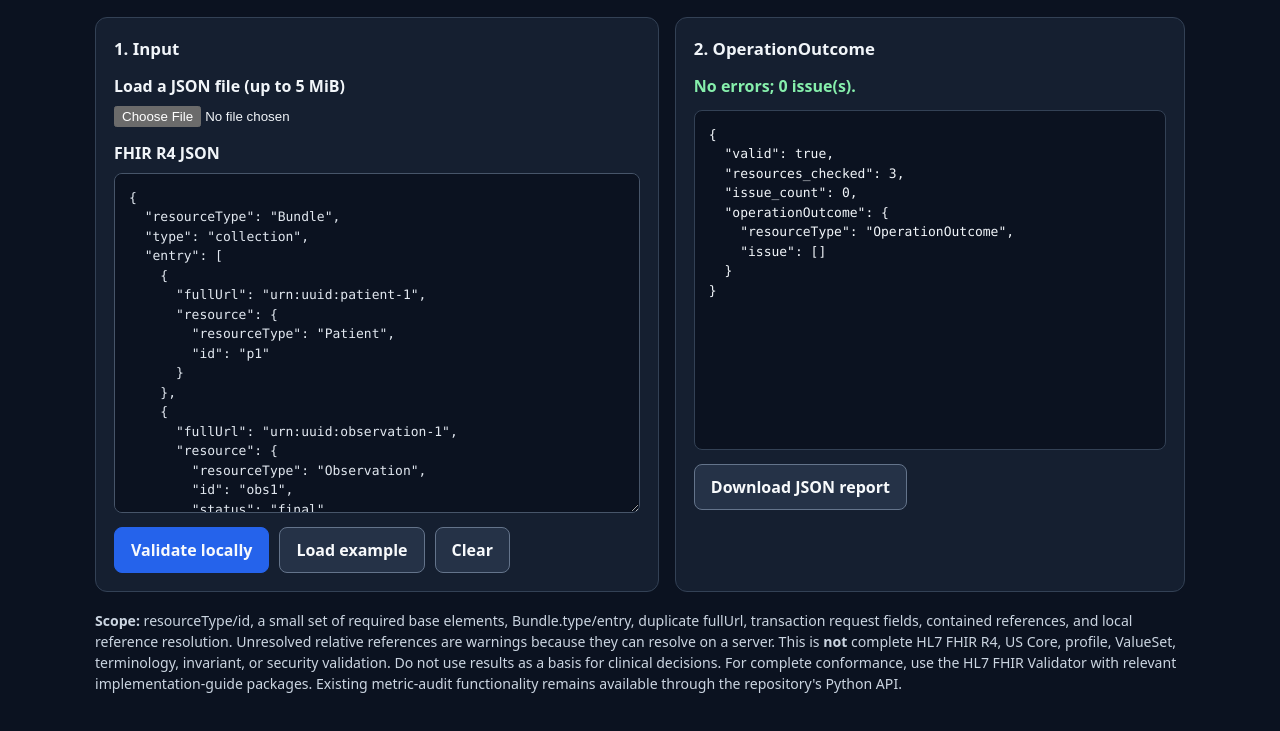
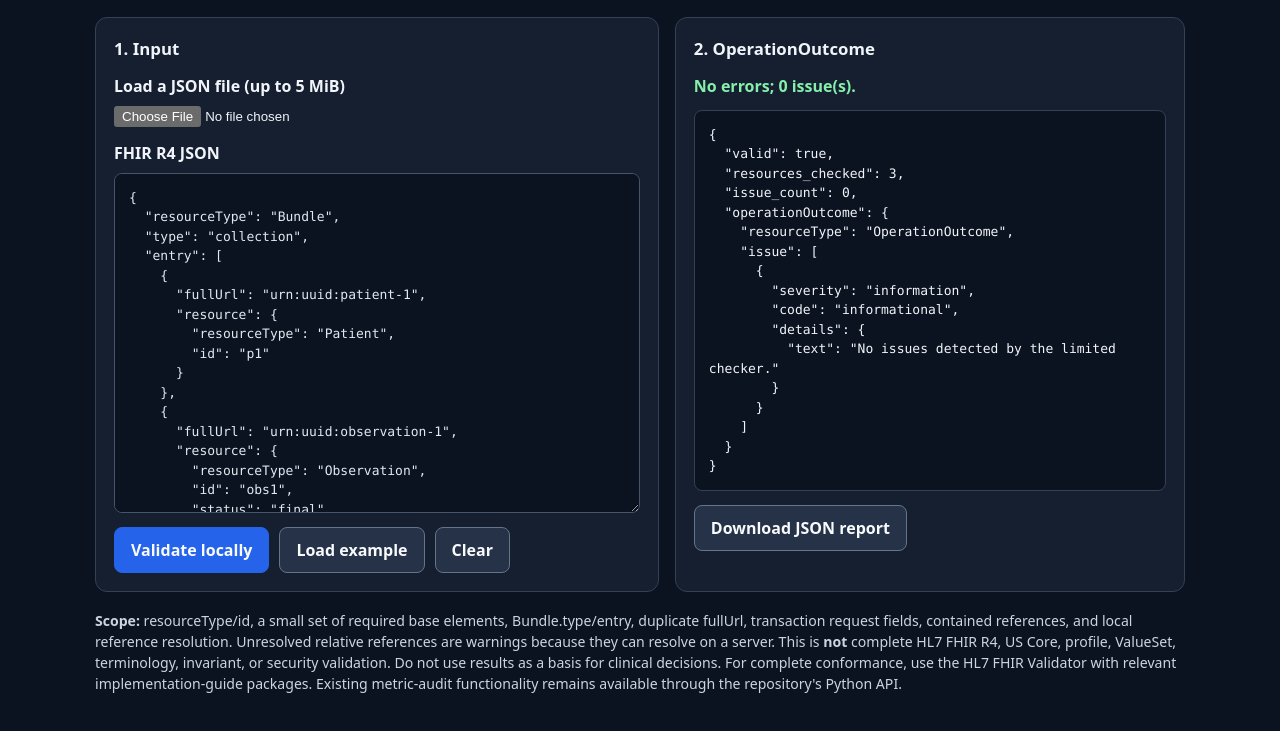
Before and after one commit to abusuraihsakhri/fhir-r4-semantic-validator-agent, a plain HTML site: page web/index.html in a window 1280 px wide. Shown: the part 133-864 px from the top of the page. Drawn offline with Linux system fonts and the light colour scheme.

Commit message:
Keep browser outcomes and edge-case tests aligned with backend

```diff
--- a/web/index.html
+++ b/web/index.html
@@ -186,7 +186,7 @@ function inspect(resource) {
     }
   }
   return {valid:!issue.some(x=>x.severity==="error"),resources_checked:resourcesChecked,issue_count:issue.length,
-          operationOutcome:{resourceType:"OperationOutcome",issue}};
+          operationOutcome:{resourceType:"OperationOutcome",issue:issue.length?issue:[{severity:"information",code:"informational",details:{text:"No issues detected by the limited checker."}}]}};
 }
 function show(report) {
   lastReport=report;
```
